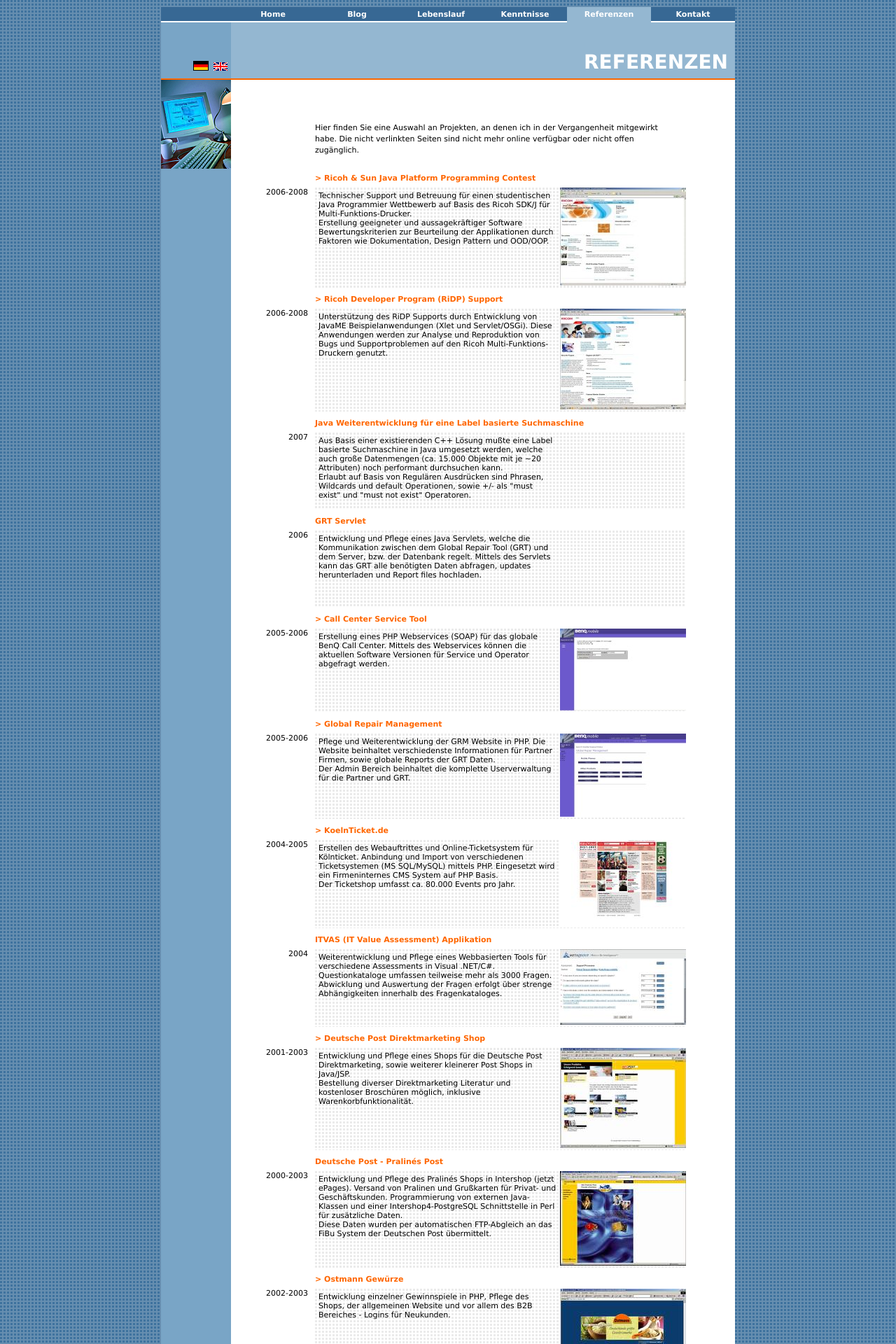
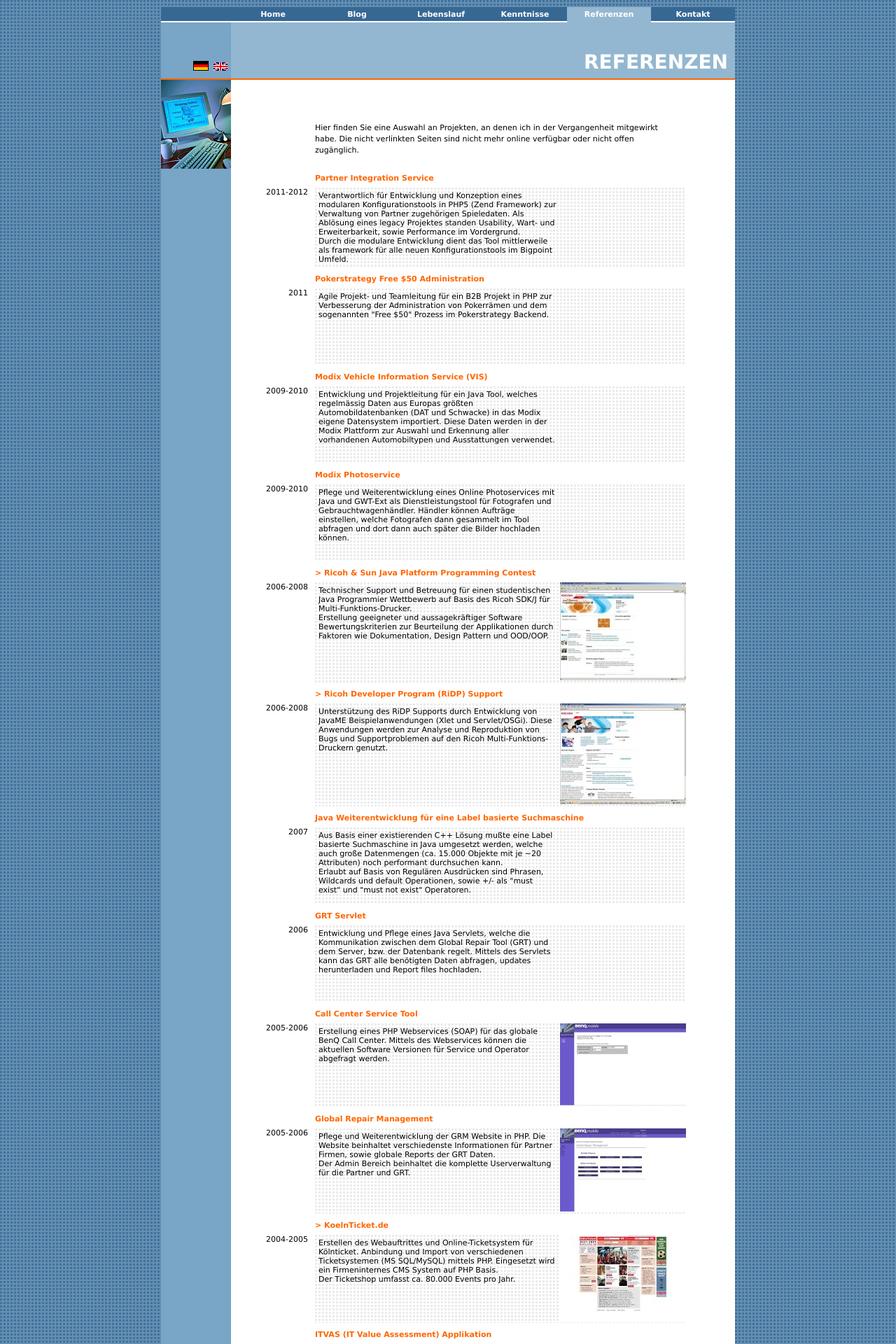
Before and after one commit to icewolfs/starside, a PHP site: page /references.php?lan=de in a window 1280 px wide. Shown: the top 1920 px of the page at 70% size. Run offline with PHP 8.4, Linux system fonts and the light colour scheme; data that the repository does not hold is empty.

Commit message:
added new references

```diff
--- a/lang/lang_de.inc.php
+++ b/lang/lang_de.inc.php
@@ -120,12 +120,41 @@ $sk_misc = 'Sonstiges';
 // References
 $ref_title = 'Hier finden Sie eine Auswahl an Projekten, an denen ich in der Vergangenheit mitgewirkt habe. Die nicht verlinkten Seiten sind nicht mehr online verf&uuml;gbar oder nicht offen zug&auml;nglich.';
 
+$pit_title = 'Partner Integration Service';
+$pit_text  = 'Verantwortlich für Entwicklung und Konzeption eines modularen Konfigurationstools in PHP5 (Zend Framework) zur Verwaltung von Partner zugeh&ouml;rigen Spieledaten. Als Abl&ouml;sung eines legacy Projektes standen Usability, Wart- und Erweiterbarkeit, sowie Performance im Vordergrund.<br>';
+$pit_text .= 'Durch die modulare Entwicklung dient das Tool mittlerweile als framework f&uuml;r alle neuen Konfigurationstools im Bigpoint Umfeld.';
+$pit_date  = '2011-2012';
+$pit_url   = '';
+$pit_img   = '';
+
+$free50_title = 'Pokerstrategy Free $50 Administration';
+$free50_text  = 'Agile Projekt- und Teamleitung f&uuml;r ein B2B Projekt in PHP zur Verbesserung der Administration von Pokerr&auml;men und dem sogenannten "Free $50" Prozess im Pokerstrategy Backend. ';
+$free50_date  = '2011';
+$free50_url   = '';
+$free50_img   = '';
+
+$vis_title = 'Modix Vehicle Information Service (VIS)';
+$vis_text  = 'Entwicklung und Projektleitung f&uuml;r ein Java Tool, welches regelm&auml;ssig Daten aus Europas gr&ouml;&szlig;ten Automobildatenbanken (DAT und Schwacke) in das Modix eigene Datensystem importiert. ';
+$vis_text .= 'Diese Daten werden in der Modix Plattform zur Auswahl und Erkennung aller vorhandenen Automobiltypen und Ausstattungen verwendet.';
+$vis_date  = '2009-2010';
+$vis_url   = '';
+$vis_img   = '';
+
+$photoservice_title = 'Modix Photoservice';
+$photoservice_text  = 'Pflege und Weiterentwicklung eines Online Photoservices mit Java und GWT-Ext als Dienstleistungstool f&uuml;r Fotografen und Gebrauchtwagenh&auml;ndler. ';
+$photoservice_text .= 'H&auml;ndler k&ouml;nnen Auftr&auml;ge einstellen, welche Fotografen dann gesammelt im Tool abfragen und dort dann auch sp&auml;ter die Bilder hochladen k&ouml;nnen.';
+$photoservice_date  = '2009-2010';
+$photoservice_url   = '';
+$photoservice_img   = '';
+
+
 $innoris_title = '';
 $innoris_text  = '<br>';
 $innoris_text .= '';
 $innoris_date  = '2007-2008';
 $innoris_url   = '';
 $innoris_img   = '';
+
 
 $ridp_title = 'Ricoh Developer Program (RiDP) Support';
 $ridp_text  = 'Unterst&uuml;tzung des RiDP Supports durch Entwicklung von JavaME Beispielanwendungen (Xlet und Servlet/OSGi). Diese Anwendungen werden zur Analyse und Reproduktion von Bugs und Supportproblemen auf den Ricoh Multi-Funktions-Druckern genutzt.';
@@ -156,14 +185,14 @@ $grt_img   = '';
 $cc_title = 'Call Center Service Tool';
 $cc_text  = 'Erstellung eines PHP Webservices (SOAP) f&uuml;r das globale BenQ Call Center. Mittels des Webservices k&ouml;nnen die aktuellen Software Versionen f&uuml;r Service und Operator abgefragt werden.';
 $cc_date  = '2005-2006';
-$cc_url   = 'http://icm-km4.erlm.siemens.de/srvs/php/srt_callcenter.php';
+$cc_url   = '';
 $cc_img   = 'srt.jpg';
 
 $grm_title = 'Global Repair Management';
 $grm_text  = 'Pflege und Weiterentwicklung der GRM Website in PHP. Die Website beinhaltet verschiedenste Informationen f&uuml;r Partner Firmen, sowie globale Reports der GRT Daten.<br>';
 $grm_text .= 'Der Admin Bereich beinhaltet die komplette Userverwaltung f&uuml;r die Partner und GRT.';
 $grm_date  = '2005-2006';
-$grm_url   = 'http://www.global-repair-management.com';
+$grm_url   = '';
 $grm_img   = 'grm_web.jpg';
 
 $kt_title = 'KoelnTicket.de';
@@ -184,7 +213,7 @@ $dm_title = 'Deutsche Post Direktmarketing Shop';
 $dm_text  = 'Entwicklung und Pflege eines Shops f&uuml;r die Deutsche Post Direktmarketing, sowie weiterer kleinerer Post Shops in Java/JSP.<br>';
 $dm_text .= 'Bestellung diverser Direktmarketing Literatur und kostenloser Brosch&uuml;ren m&ouml;glich, inklusive Warenkorbfunktionalit&auml;t.';
 $dm_date  = '2001-2003';
-$dm_url   = 'https://www.efiliale.de/dmshop/popup_application/popup_dm_shop.html';
+$dm_url   = '';
 $dm_img   = 'dm_katalog.jpg';
 
 $kanban_title = 'Deutsche Post eBusiness / eKanban';
@@ -221,7 +250,7 @@ $inhouse_text  = 'Entwicklung von zwei Applikationen in Java/JSP, Daten sind in
 $inhouse_text .= 'Die Standortsuche ist eine PLZ-Suche &uuml;ber eine Liste mit vorgegebenen "In Haus Service-Center" Standorten.<br>';
 $inhouse_text .= 'Im Produktberater werden mittels einer internen Matrix dem Kunden eine oder mehrere L&ouml;sungen angezeigt.';
 $inhouse_date  = '2001-2002';
-$inhouse_url   = 'http://www.deutschepost.de/inhausservice';
+$inhouse_url   = '';
 $inhouse_img   = 'ihc_produktberater.jpg';
 
 $productprice_title = 'Deutsche Post Produkte & Preise';
@@ -242,7 +271,7 @@ $citi_title = 'CitiBank Versicherung';
 $citi_text  = 'Entwicklung verschiedener Rentenrechner f&uuml;r die CiV Versicherung.<br>';
 $citi_text .= 'Im Zuge der Rister-Rente wurden mehrere Formulare in Java entwickelt, welche die zu erwartende Rente des Kunden berechnen k&ouml;nnen.';
 $citi_date  = '2000-2001';
-$citi_url   = 'http://www.civ-versicherung.de';
+$citi_url   = '';
 $citi_img   = 'civ-rente.jpg';
 
 $pb_title = 'Postbank Versicherung';
--- a/references.php
+++ b/references.php
@@ -55,6 +55,98 @@ require_once('lang/lang_'.$lan.'.inc.php');
     </div>
     <div id="content">
       <p class="contentText"><?php echo $ref_title ?></p>
+
+      <!-- start new project -->
+      <?php $project = 'pit'; ?>
+      <div class="project">
+        <div class="projectTitle">
+      <?php if (${$project.'_url'} != null && ${$project.'_url'} != "") { ?> <a href="<?php echo ${$project.'_url'} ?>" target="_blank"><span class="orange">&gt;&nbsp;<?php echo ${$project.'_title'} ?></span></a>
+      <?php } else { ?> <?php echo ${$project.'_title'} ?> <?php } ?>
+        </div>
+        <div class="projectDate"><?php echo ${$project.'_date'} ?></div>
+        <div class="projectContent">
+          <div class="projectText"><?php echo ${$project.'_text'} ?></div>
+          <div class="projectImg">
+        <?php if (${$project.'_img'} != null && ${$project.'_img'} != "") { ?>
+          <?php if (${$project.'_url'} != null && ${$project.'_url'} != "") { ?>
+            <a href="<?php echo ${$project.'_url'} ?>" target="_blank"><img src="art/referenzen/<?php echo ${$project.'_img'} ?>" width="180" border="0" alt=""></a>
+          <?php } else { ?>
+            <img src="art/referenzen/<?php echo ${$project.'_img'} ?>" width="180" border="0" alt="">
+          <?php }
+           } ?>
+          </div>
+        </div>
+      </div>
+      <!-- end project <?php echo $project ?>-->
+
+      <!-- start new project -->
+      <?php $project = 'free50'; ?>
+      <div class="project">
+        <div class="projectTitle">
+      <?php if (${$project.'_url'} != null && ${$project.'_url'} != "") { ?> <a href="<?php echo ${$project.'_url'} ?>" target="_blank"><span class="orange">&gt;&nbsp;<?php echo ${$project.'_title'} ?></span></a>
+      <?php } else { ?> <?php echo ${$project.'_title'} ?> <?php } ?>
+        </div>
+        <div class="projectDate"><?php echo ${$project.'_date'} ?></div>
+        <div class="projectContent">
+          <div class="projectText"><?php echo ${$project.'_text'} ?></div>
+          <div class="projectImg">
+        <?php if (${$project.'_img'} != null && ${$project.'_img'} != "") { ?>
+          <?php if (${$project.'_url'} != null && ${$project.'_url'} != "") { ?>
+            <a href="<?php echo ${$project.'_url'} ?>" target="_blank"><img src="art/referenzen/<?php echo ${$project.'_img'} ?>" width="180" border="0" alt=""></a>
+          <?php } else { ?>
+            <img src="art/referenzen/<?php echo ${$project.'_img'} ?>" width="180" border="0" alt="">
+          <?php }
+           } ?>
+          </div>
+        </div>
+      </div>
+      <!-- end project <?php echo $project ?>-->
+
+      <!-- start new project -->
+      <?php $project = 'vis'; ?>
+      <div class="project">
+        <div class="projectTitle">
+      <?php if (${$project.'_url'} != null && ${$project.'_url'} != "") { ?> <a href="<?php echo ${$project.'_url'} ?>" target="_blank"><span class="orange">&gt;&nbsp;<?php echo ${$project.'_title'} ?></span></a>
+      <?php } else { ?> <?php echo ${$project.'_title'} ?> <?php } ?>
+        </div>
+        <div class="projectDate"><?php echo ${$project.'_date'} ?></div>
+        <div class="projectContent">
+          <div class="projectText"><?php echo ${$project.'_text'} ?></div>
+          <div class="projectImg">
+        <?php if (${$project.'_img'} != null && ${$project.'_img'} != "") { ?>
+          <?php if (${$project.'_url'} != null && ${$project.'_url'} != "") { ?>
+            <a href="<?php echo ${$project.'_url'} ?>" target="_blank"><img src="art/referenzen/<?php echo ${$project.'_img'} ?>" width="180" border="0" alt=""></a>
+          <?php } else { ?>
+            <img src="art/referenzen/<?php echo ${$project.'_img'} ?>" width="180" border="0" alt="">
+          <?php }
+           } ?>
+          </div>
+        </div>
+      </div>
+      <!-- end project <?php echo $project ?>-->
+
+      <!-- start new project -->
+      <?php $project = 'photoservice'; ?>
+      <div class="project">
+        <div class="projectTitle">
+      <?php if (${$project.'_url'} != null && ${$project.'_url'} != "") { ?> <a href="<?php echo ${$project.'_url'} ?>" target="_blank"><span class="orange">&gt;&nbsp;<?php echo ${$project.'_title'} ?></span></a>
+      <?php } else { ?> <?php echo ${$project.'_title'} ?> <?php } ?>
+        </div>
+        <div class="projectDate"><?php echo ${$project.'_date'} ?></div>
+        <div class="projectContent">
+          <div class="projectText"><?php echo ${$project.'_text'} ?></div>
+          <div class="projectImg">
+        <?php if (${$project.'_img'} != null && ${$project.'_img'} != "") { ?>
+          <?php if (${$project.'_url'} != null && ${$project.'_url'} != "") { ?>
+            <a href="<?php echo ${$project.'_url'} ?>" target="_blank"><img src="art/referenzen/<?php echo ${$project.'_img'} ?>" width="180" border="0" alt=""></a>
+          <?php } else { ?>
+            <img src="art/referenzen/<?php echo ${$project.'_img'} ?>" width="180" border="0" alt="">
+          <?php }
+           } ?>
+          </div>
+        </div>
+      </div>
+      <!-- end project <?php echo $project ?>-->
 
       <!-- start new project -->
       <?php $project = 'contest'; ?>
@@ -264,7 +356,7 @@ require_once('lang/lang_'.$lan.'.inc.php');
       <!-- end project <?php echo $project ?>-->
 
       <!-- start new project -->
-      <!--<?php $project = 'kanban'; ?>
+      <?php $project = 'kanban'; ?>
       <div class="project">
         <div class="projectTitle">
       <?php if (${$project.'_url'} != null && ${$project.'_url'} != "") { ?> <a href="<?php echo ${$project.'_url'} ?>" target="_blank"><span class="orange">&gt;&nbsp;<?php echo ${$project.'_title'} ?></span></a>
@@ -283,7 +375,7 @@ require_once('lang/lang_'.$lan.'.inc.php');
            } ?>
           </div>
         </div>
-      </div>-->
+      </div>
       <!-- end project <?php echo $project ?>-->
 
       <!-- start new project -->
@@ -310,7 +402,7 @@ require_once('lang/lang_'.$lan.'.inc.php');
       <!-- end project <?php echo $project ?>-->
 
       <!-- start new project -->
-      <!--<?php $project = 'urlaub'; ?>
+      <?php $project = 'urlaub'; ?>
       <div class="project">
         <div class="projectTitle">
       <?php if (${$project.'_url'} != null && ${$project.'_url'} != "") { ?> <a href="<?php echo ${$project.'_url'} ?>" target="_blank"><span class="orange">&gt;&nbsp;<?php echo ${$project.'_title'} ?></span></a>
@@ -329,7 +421,7 @@ require_once('lang/lang_'.$lan.'.inc.php');
            } ?>
           </div>
         </div>
-      </div>-->
+      </div>
       <!-- end project <?php echo $project ?>-->
 
       <!-- start new project -->
@@ -402,7 +494,7 @@ require_once('lang/lang_'.$lan.'.inc.php');
       <!-- end project <?php echo $project ?>-->
 
       <!-- start new project -->
-      <!--<?php $project = 'sitemap'; ?>
+      <?php $project = 'sitemap'; ?>
       <div class="project">
         <div class="projectTitle">
       <?php if (${$project.'_url'} != null && ${$project.'_url'} != "") { ?> <a href="<?php echo ${$project.'_url'} ?>" target="_blank"><span class="orange">&gt;&nbsp;<?php echo ${$project.'_title'} ?></span></a>
@@ -421,7 +513,7 @@ require_once('lang/lang_'.$lan.'.inc.php');
            } ?>
           </div>
         </div>
-      </div>-->
+      </div>
       <!-- end project <?php echo $project ?>-->
 
       <!-- start new project -->
@@ -448,7 +540,7 @@ require_once('lang/lang_'.$lan.'.inc.php');
       <!-- end project <?php echo $project ?>-->
 
       <!-- start new project -->
-      <!--<?php $project = 'pb'; ?>
+      <?php $project = 'pb'; ?>
       <div class="project">
         <div class="projectTitle">
       <?php if (${$project.'_url'} != null && ${$project.'_url'} != "") { ?> <a href="<?php echo ${$project.'_url'} ?>" target="_blank"><span class="orange">&gt;&nbsp;<?php echo ${$project.'_title'} ?></span></a>
@@ -467,7 +559,7 @@ require_once('lang/lang_'.$lan.'.inc.php');
            } ?>
           </div>
         </div>
-      </div>-->
+      </div>
       <!-- end project <?php echo $project ?>-->
 
       <!-- start new project -->
```
Also changed, not shown: lang/lang_en.inc.php (+32 -5 lines).
